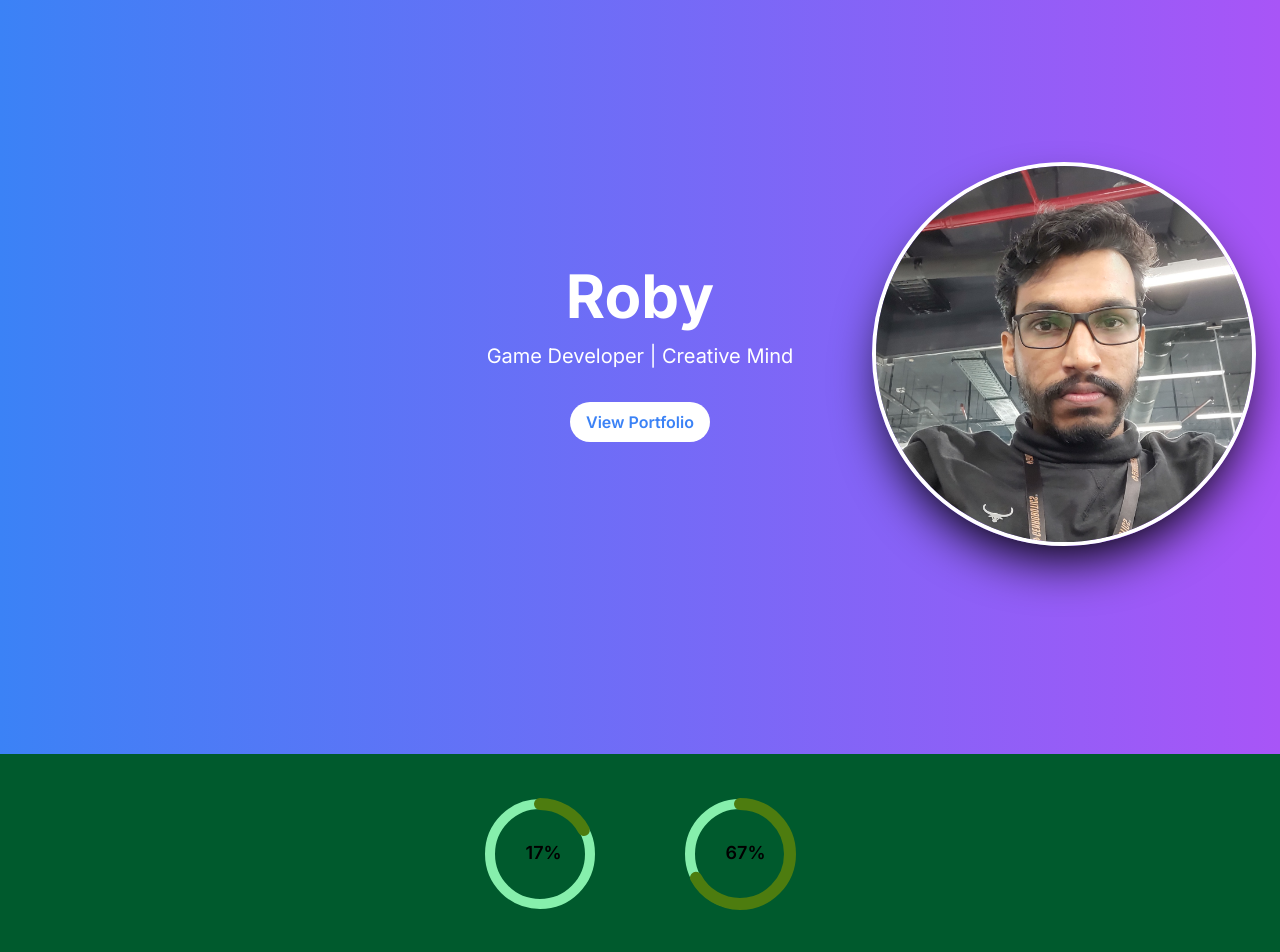
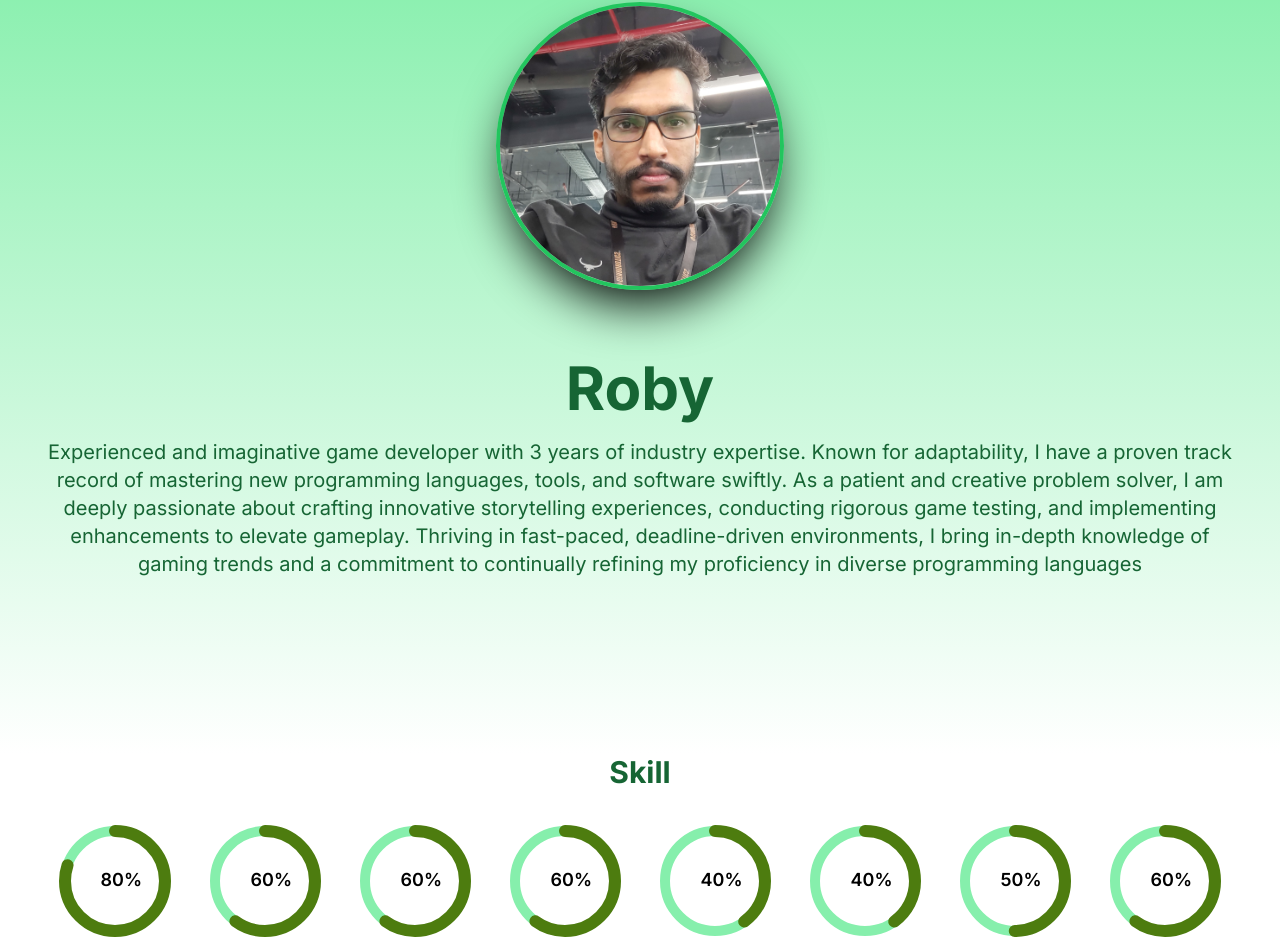
Before and after one commit to robypk/PortFolio, a Next.js app: page / in a window 1280 px wide. Shown: the part 46-998 px from the top of the page. Built offline with nearby package versions, Linux system fonts and the light colour scheme.

Commit message:
Skill added

```diff
--- a/app/Components/CircularProgressBar.tsx
+++ b/app/Components/CircularProgressBar.tsx
@@ -3,19 +3,22 @@
 interface CircularProgressBarProps {
   // props definition
   progress: number;
+  skillName: string;
 }
 
 const CircularProgressBar: React.FC<CircularProgressBarProps> = ({
   progress,
+  skillName,
 }) => {
   const strokeWidth = 10;
-  const circleWidth = 200;
+  const circleWidth = 150;
   const radius = 50;
   const circumference = 2 * Math.PI * radius;
 
   const progressOffset = circumference - (progress / 100) * circumference;
 
   return (
+    <div>
       <svg
         width={circleWidth}
         height={circleWidth}
@@ -52,6 +55,8 @@
           {progress}%
         </text>
       </svg>
+      <h1 className="flex items-center justify-center">{skillName}</h1>
+    </div>
   );
 };
 
--- a/app/Components/HeroSection.tsx
+++ b/app/Components/HeroSection.tsx
@@ -6,19 +6,9 @@
 
 const HeroSection: React.FC<HeroSectionProps> = ({}) => {
   return (
-    <section className="relative bg-gradient-to-r from-blue-500 to-purple-500 text-white h-screen flex items-center justify-center">
-      <div className=" text-center  z-10">
-        <h1 className="text-4xl md:text-6xl font-bold mb-4">Roby</h1>
-        <p className="text-lg md:text-xl mb-8">
-          Game Developer | Creative Mind
-        </p>
-        <button className="bg-white text-blue-500 px-4 py-2 rounded-full font-semibold hover:bg-blue-500 hover:text-white">
-          View Portfolio
-        </button>
-      </div>
-
-      <div className="absolute top-40 md:top-1/2 md:right-6 transform -translate-y-1/2">
-        <div className=" w-52  h-52 rounded-full overflow-hidden border-4 border-white  shadow-black shadow-2xl md:w-96 md:h-96">
+    <section className="relative bg-gradient-to-t from-white to-green-300 text-white h-screen ">
+      <div className=" flex items-center justify-center p-6 md:p-12">
+        <div className=" w-52  h-52 rounded-full overflow-hidden border-4 border-green-500 shadow-black shadow-2xl md:w-72 md:h-72">
           <img
             src="mypic.jpg" // Replace with the path to your photo
             alt="Your Photo"
@@ -26,6 +16,25 @@
           />
         </div>
       </div>
+      <div className=" text-center p-5">
+        <h1 className="text-4xl md:text-6xl  text-green-800 font-bold mb-4">
+          Roby
+        </h1>
+        <p className=" text-base md:text-xl mb-8 text-green-800 m-5">
+          Experienced and imaginative game developer with 3 years of industry
+          expertise. Known for adaptability, I have a proven track record of
+          mastering new programming languages, tools, and software swiftly. As a
+          patient and creative problem solver, I am deeply passionate about
+          crafting innovative storytelling experiences, conducting rigorous game
+          testing, and implementing enhancements to elevate gameplay. Thriving
+          in fast-paced, deadline-driven environments, I bring in-depth
+          knowledge of gaming trends and a commitment to continually refining my
+          proficiency in diverse programming languages
+        </p>
+        {/* <button className="bg-white text-blue-500 px-4 py-2 rounded-full font-semibold hover:bg-blue-500 hover:text-white">
+          View Portfolio
+        </button> */}
+      </div>
     </section>
   );
 };
--- /dev/null
+++ b/app/Components/Skill.tsx
@@ -0,0 +1,29 @@
+import React from "react";
+import CircularProgressBar from "./CircularProgressBar";
+
+interface SkillProps {
+  // props definition
+}
+
+const Skill: React.FC<SkillProps> = ({}) => {
+  return (
+    <>
+      <div className=" flex flex-wrap items-center justify-center text-2xl md:text-3xl  text-green-800 font-bold mb-4">
+        {" "}
+        Skill
+      </div>
+      <div className="  flex flex-wrap items-center justify-center">
+        <CircularProgressBar progress={80} skillName="Unity" />
+        <CircularProgressBar progress={60} skillName=" Unreal" />
+        <CircularProgressBar progress={60} skillName="GoDot" />
+        <CircularProgressBar progress={60} skillName=" C#" />
+        <CircularProgressBar progress={40} skillName="C++" />
+        <CircularProgressBar progress={40} skillName="TypeScript" />
+        <CircularProgressBar progress={50} skillName=" Python" />
+        <CircularProgressBar progress={60} skillName="React" />
+      </div>
+    </>
+  );
+};
+
+export default Skill;
--- a/app/globals.css
+++ b/app/globals.css
@@ -3,5 +3,6 @@
 @tailwind utilities;
 
 body {
-    background-color: #005a2d; /* Dark green color */
+    background-color: #ffffff; /* Dark green color */
+
   }
--- a/app/page.tsx
+++ b/app/page.tsx
@@ -1,15 +1,11 @@
-import CircularProgressBar from "./Components/CircularProgressBar";
 import HeroSection from "./Components/HeroSection";
+import Skill from "./Components/Skill";
 
 export default function Home() {
   return (
     <>
       <HeroSection />
-      <div className="  flex items-center justify-center">
-        <CircularProgressBar progress={17} />
-        <CircularProgressBar progress={67} />
-      </div>
-      <div>Roby</div>
+      <Skill />
     </>
   );
 }
```
Lines whose indentation alone changed are shown as unchanged.
